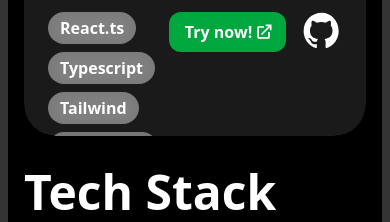
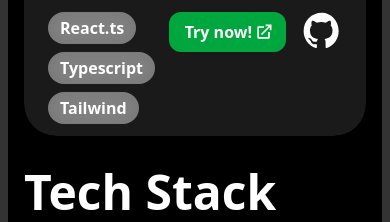
Before and after one commit to Imperator7/portfolio-next, a Next.js app: page / in a window 390 px wide. Shown: the part 2140-2362 px from the top of the page. Built offline with nearby package versions, Linux system fonts and the light colour scheme.

Commit message:
fix project card's responsive on mobile

```diff
--- a/components/Project.jsx
+++ b/components/Project.jsx
@@ -33,7 +33,10 @@
             {stack.map((tech, i) => (
               <span
                 key={i}
-                className="font-semibold mr-2 rounded-2xl bg-white/40 backdrop-blur-md px-3 py-1"
+                className={[
+                  'font-semibold mr-2 rounded-2xl bg-white/40 backdrop-blur-md px-3 py-1',
+                  i >= 3 ? 'hidden sm:inline-flex' : '',
+                ].join(' ')}
               >
                 {tech}
               </span>
```
